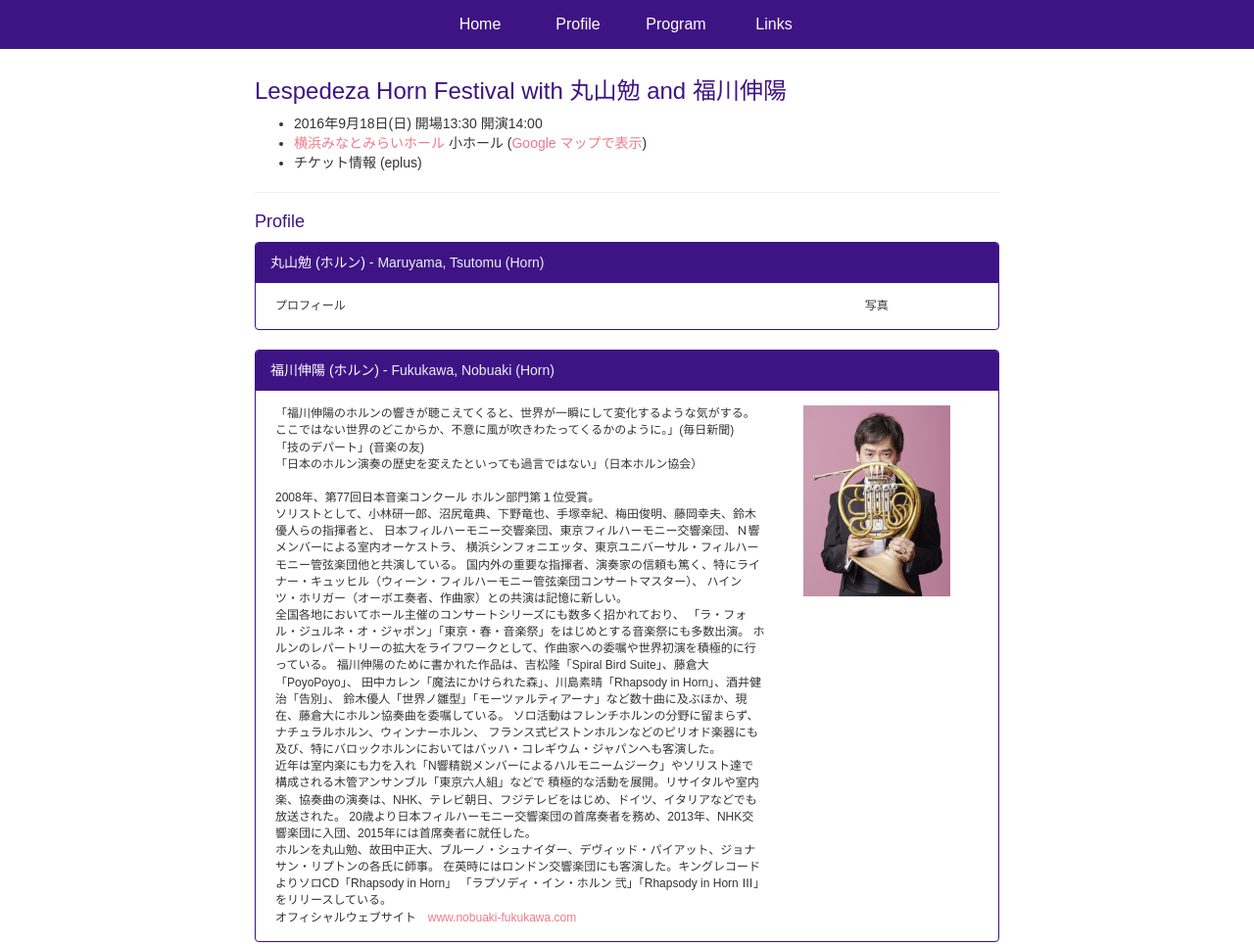
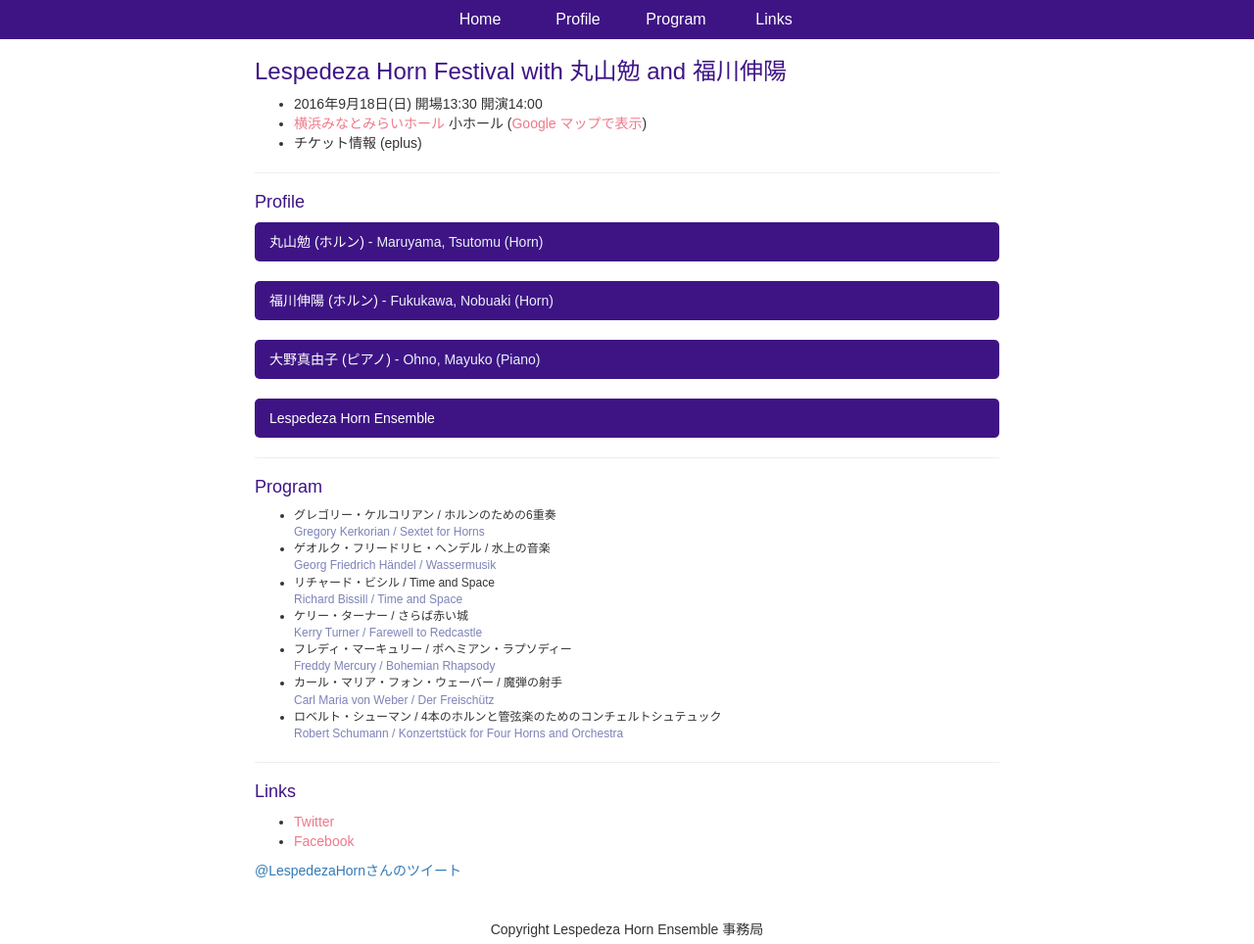
Before and after one commit to TakeruTakahashi/TakeruTakahashi.github.io, a plain HTML site: page Lespedeza/index.html in a window 1280 px wide. Shown: the top 964 px of the page at 98% size. Drawn offline with nearby package versions, Linux system fonts and the light colour scheme.

Commit message:
accordion

```diff
--- a/Lespedeza/css/index.css
+++ b/Lespedeza/css/index.css
@@ -21,7 +21,7 @@ h4 {
 ul.mainMenu{
   display: table;
   table-layout: fixed;
-  height: 50px;
+  height: 40px;
   margin: 0 auto;
   padding: 0;
 }
@@ -43,22 +43,36 @@ ul.program-ul li{
   font-size:12px;
 }
 
-a:link { color: #EF798A; }
-a:visited{ color: #EF798A; }
-a:hover{ color: #F7A9A8; }
-a:active{ color: #F7A9A8; }
+li a:link { color: #EF798A; }
+li a:visited{ color: #EF798A; }
+li a:hover{ color: #F7A9A8; }
+li a:active{ color: #F7A9A8; }
+
+ .panel a:link { color: #EF798A; }
+ a list-group-item:visited{ color: #EF798A; }
+ a list-group-item:hover{ color: #F7A9A8; }
+ a list-group-item:active{ color: #F7A9A8; }
 
 .panel{
-  border-color: #3E1485!important;
+  border-style: none;
+  box-shadow: 0 0 0 0;
 }
 
 .panel-heading{
   background-color: #3E1485!important;
   border-color: #3E1485!important;
+  border-radius: 5px;
+  transition: background-color 0.2s;
+}
+
+.panel-heading:hover{
+  background-color: #EF798A!important;
+  border-color: #EF798A!important;
 }
 
 .panel-body{
   font-size: 12px;
+  border-style: none;
 }
 
 .left-box{
--- a/Lespedeza/index.html
+++ b/Lespedeza/index.html
@@ -44,7 +44,7 @@
 </head>
 
 <body>
-  <div id="Home" style="padding:60px 20px 40px 20px; margin:0 auto; max-width:800px;" >
+  <div id="Home" style="padding:40px 20px 40px 20px; margin:0 auto; max-width:800px;" >
 
   <!-- Home -->
   <div>
@@ -66,10 +66,29 @@
   <!-- Profile -->
   <div id="Profile">
     <h4>Profile</h4>
-    <div class="panel panel-primary center-block" >
-      <div class="panel-heading">
+<!--
+    <div class="panel-group list-group" id="accordion">
+      <div class="panel panel-primary center-block">
+        <a class="panel-heading list-group-item" data-toggle="collapse" data-parent="#accordion" data-target="#Fukukawa" style="cursor:pointer" >丸山勉 (ホルン)</a>
+        <div id="Fukukawa" class="panel-collapse collapse">
+          <div class="panel-body">
+            <div class="left-box">
+              プロフィール
+            </div>
+            <div class="right-box">
+              写真
+            </div>
+          </div>
+        </div>
+      </div>
+    </div>
+-->
+    <div class="panel-group" id="accordion-m">
+      <div class="panel panel-primary center-block">
+        <div class="panel-heading" data-toggle="collapse" data-parent="#accordion-m" data-target="#Maruyama" style="cursor:pointer">
           丸山勉 (ホルン)<span><font color="#E9F1F7"> - Maruyama, Tsutomu (Horn)</font></span>
         </div>
+        <div id="Maruyama" class="collapse">
           <div class="panel-body">
             <div class="left-box">
               プロフィール
@@ -80,11 +99,15 @@
             </div>
           </div>
         </div>
+      </div>
+    </div>
 
+    <div class="panel-group" id="accordion-f">
       <div class="panel panel-primary center-block" >
-      <div class="panel-heading">
+        <div class="panel-heading" data-toggle="collapse" data-parent="#accordion-f" data-target="#Fukukawa" style="cursor:pointer">
           福川伸陽 (ホルン)<span><font color="#E9F1F7"> - Fukukawa, Nobuaki (Horn)</font></span>
         </div>
+        <div id="Fukukawa" class="collapse">
           <div class="panel-body">
             <div class="left-box">
               「福川伸陽のホルンの響きが聴こえてくると、世界が一瞬にして変化するような気がする。
@@ -119,11 +142,15 @@
             </div>
           </div>
         </div>
+      </div>
+    </div>
 
+    <div class="panel-group" id="accordion-o">
       <div class="panel panel-primary center-block" >
-      <div class="panel-heading">
+        <div class="panel-heading" data-toggle="collapse" data-parent="#accordion-o" data-target="#Ohno" style="cursor:pointer">
           大野真由子 (ピアノ)<span><font color="#E9F1F7"> - Ohno, Mayuko (Piano)</font></span>
         </div>
+        <div id="Ohno" class="collapse">
           <div class="panel-body">
             <div class="left-box">
               東京藝術大学音楽学部器楽科卒業、同大学大学院音楽研究科修士課程ピアノ専攻修了。
@@ -140,17 +167,23 @@
             </div>
           </div>
         </div>
+      </div>
+    </div>
 
+    <div class="panel-group" id="accordion-l">
       <div class="panel panel-primary center-block" >
-      <div class="panel-heading">
+        <div class="panel-heading" data-toggle="collapse" data-parent="#accordion-l" data-target="#Lespedeza" style="cursor:pointer;">
           Lespedeza Horn Ensemble
         </div>
+        <div id="Lespedeza" class="collapse">
           <div class="panel-body">
             東北大学交響楽団ホルンセクションOBOG現役の有志によるホルンアンサンブル。
             東北大学交響楽団在団中は日常的にホルンアンサンブルに親しみ、4重奏から12重奏までレパートリーは多い。
             2009年5月に東北大学主催のランチタイムコンサートにおいて福川伸陽氏と共演、2011年9月に東北大学理学部開講100周年記念式典において丸山勉氏と共演を果たす。
             2015年、本演奏会に向けてLespedeza Horn Ensembleを結成。プロ・アマチュア・観客の垣根を越えて、純粋にホルンアンサンブルを楽しむ演奏会を目指す。
             Lespedezaは、東北大学のシンボルである萩（Lespedeza）に由来する。
+          </div>
+        </div>
       </div>
     </div>
   </div>
```
Lines whose indentation alone changed are shown as unchanged.
